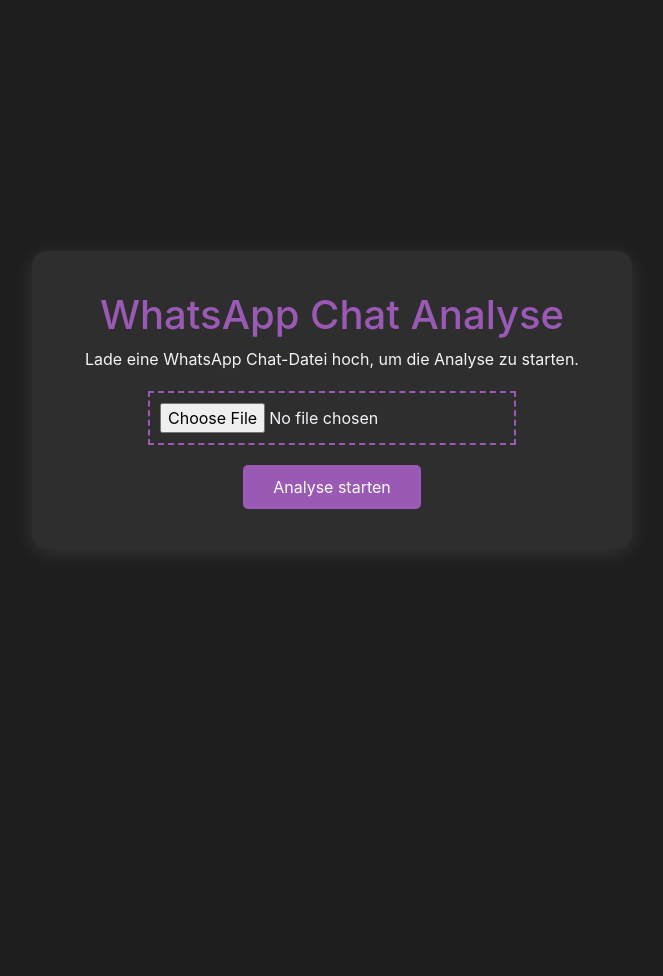
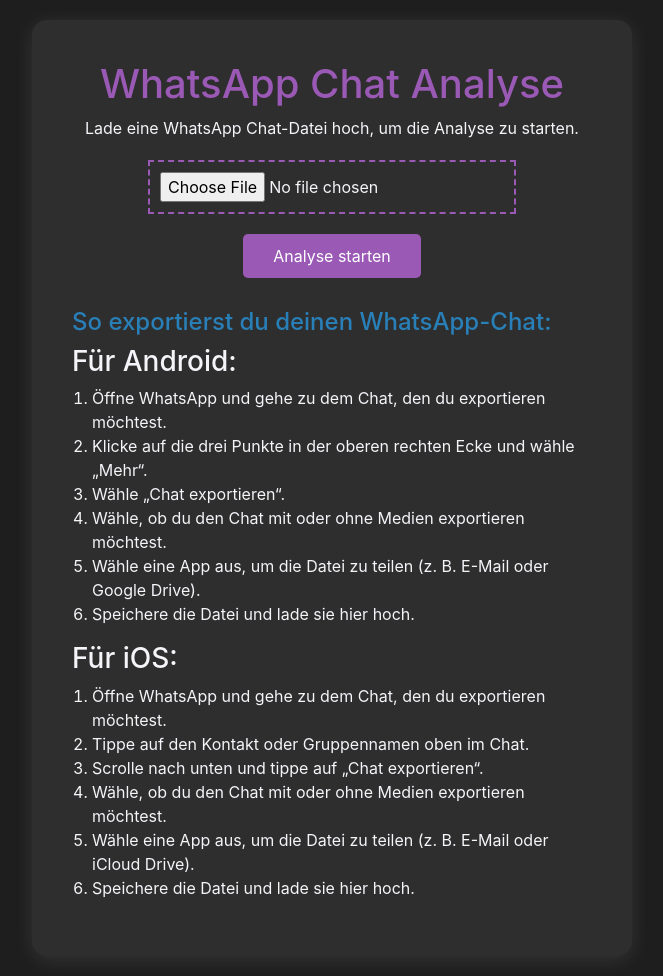
Before and after one commit to 002Marlon/Whatsapp-Analyser, a Flask app: page / in a window 1280 px wide. Shown: the whole page, without its empty margins (308-971 px from the left). Before the commit the page ends 551 px from the top, so only its background shows below. Run offline with Flask 3, Linux system fonts and the light colour scheme; some libraries are stand-ins or nearby versions.

Commit message:
Update index.html

```diff
--- a/templates/index.html
+++ b/templates/index.html
@@ -136,6 +136,20 @@
         .slider.round:before {
             border-radius: 50%;
         }
+
+        .instructions {
+            margin-top: 30px;
+            text-align: left;
+        }
+
+        .instructions h2 {
+            font-size: 1.5rem;
+            color: #2980b9;
+        }
+
+        .instructions ol {
+            padding-left: 20px;
+        }
     </style>
 </head>
 <body class="dark-mode">
@@ -153,6 +167,30 @@
             <input type="checkbox" id="darkModeToggle" checked>
             <span class="slider round"></span>
         </label>
+
+        <!-- Instructions -->
+        <div class="instructions">
+            <h2>So exportierst du deinen WhatsApp-Chat:</h2>
+            <h3>Für Android:</h3>
+            <ol>
+                <li>Öffne WhatsApp und gehe zu dem Chat, den du exportieren möchtest.</li>
+                <li>Klicke auf die drei Punkte in der oberen rechten Ecke und wähle „Mehr“.</li>
+                <li>Wähle „Chat exportieren“.</li>
+                <li>Wähle, ob du den Chat mit oder ohne Medien exportieren möchtest.</li>
+                <li>Wähle eine App aus, um die Datei zu teilen (z. B. E-Mail oder Google Drive).</li>
+                <li>Speichere die Datei und lade sie hier hoch.</li>
+            </ol>
+
+            <h3>Für iOS:</h3>
+            <ol>
+                <li>Öffne WhatsApp und gehe zu dem Chat, den du exportieren möchtest.</li>
+                <li>Tippe auf den Kontakt oder Gruppennamen oben im Chat.</li>
+                <li>Scrolle nach unten und tippe auf „Chat exportieren“.</li>
+                <li>Wähle, ob du den Chat mit oder ohne Medien exportieren möchtest.</li>
+                <li>Wähle eine App aus, um die Datei zu teilen (z. B. E-Mail oder iCloud Drive).</li>
+                <li>Speichere die Datei und lade sie hier hoch.</li>
+            </ol>
+        </div>
     </div>
 
     <!-- Bootstrap and jQuery -->
```
